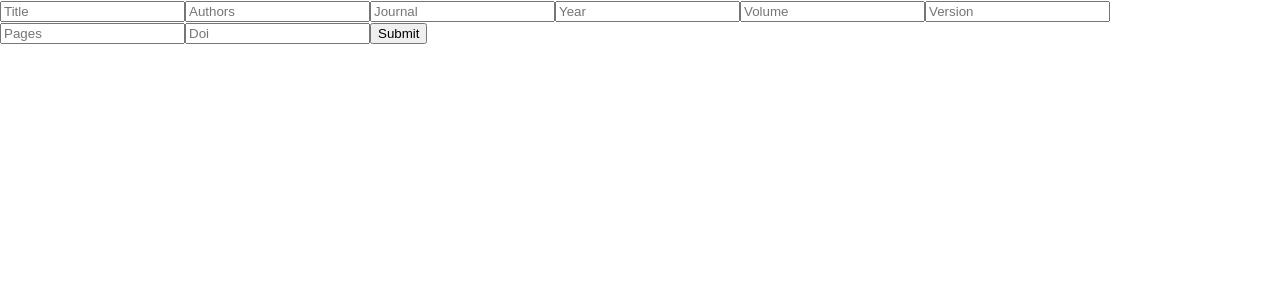
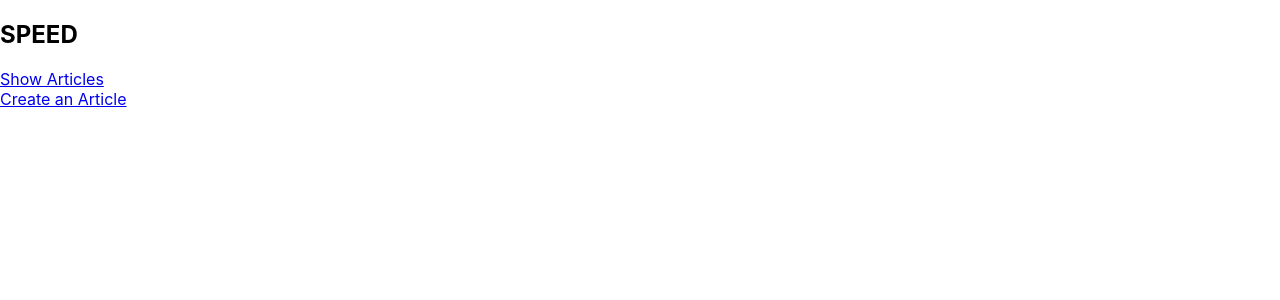
Before and after one commit to CamGham/CISE_SPEED, a React (Create React App) app in the folder frontend/: page / in a window 1280 px wide. Shown: the top 300 px of the page. Built offline with nearby package versions, Linux system fonts and the light colour scheme.

Commit message:
simple nav

```diff
--- a/frontend/src/App.js
+++ b/frontend/src/App.js
@@ -1,12 +1,14 @@
 import './App.css';
 import { BrowserRouter as Router, Route, Routes} from "react-router-dom";
 import Submission from "./pages/Submission";
+import Home from "./pages/Home";
 
 function App() {
   return (
     <Router>
       <Routes>
-        <Route path="/" element={<Submission/>}/>
+        <Route path="/" element={<Home/>}/>
+        <Route path="/createArticle" element={<Submission/>}/>
       </Routes>
     </Router>
   );
--- a/frontend/src/pages/Home.js
+++ b/frontend/src/pages/Home.js
@@ -0,0 +1,22 @@
+import React from 'react';
+import {Link } from "react-router-dom";
+
+const Home = () => {
+  return (
+    <div>
+        <h2>SPEED</h2>
+        <div>
+        <Link to="/showArticles">
+            Show Articles
+        </Link>
+        </div>
+        <div>
+        <Link to="/createArticle">
+            Create an Article
+        </Link>
+        </div>
+    </div>
+  )
+}
+
+export default Home
```
